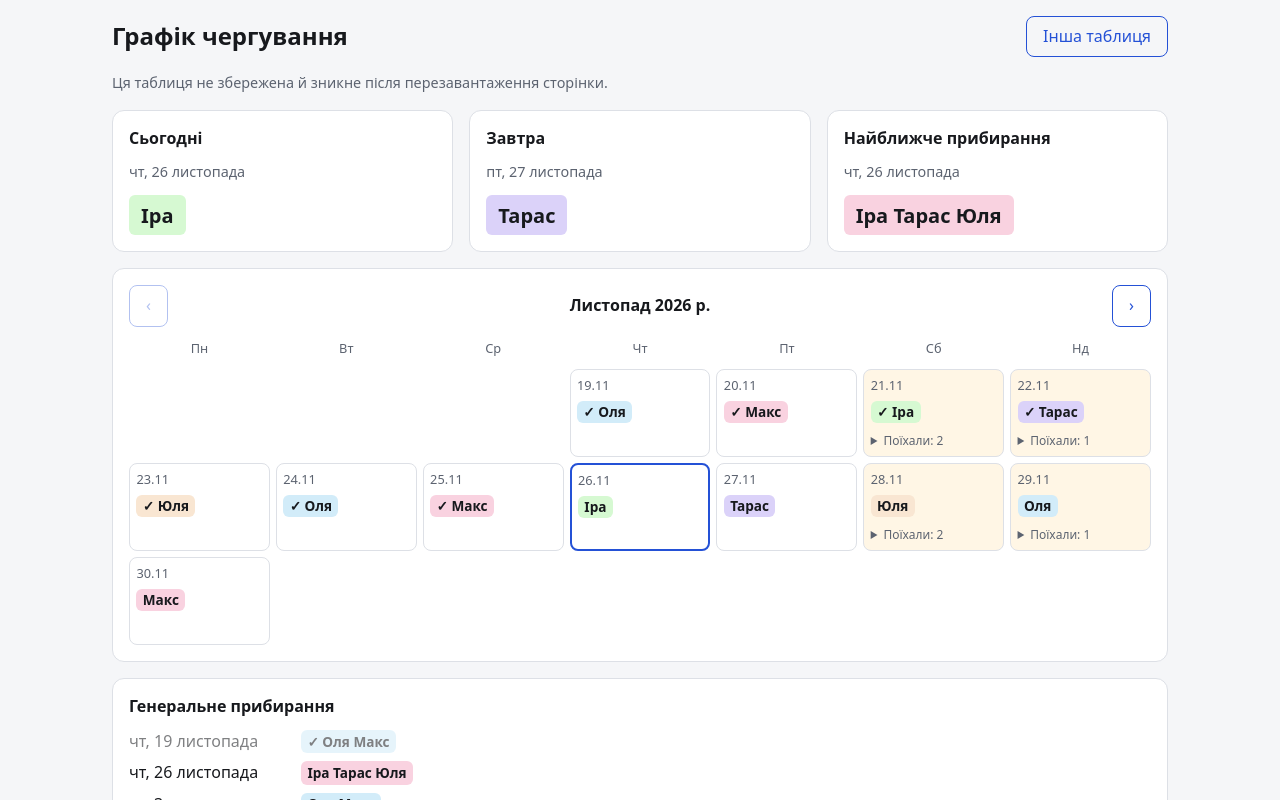
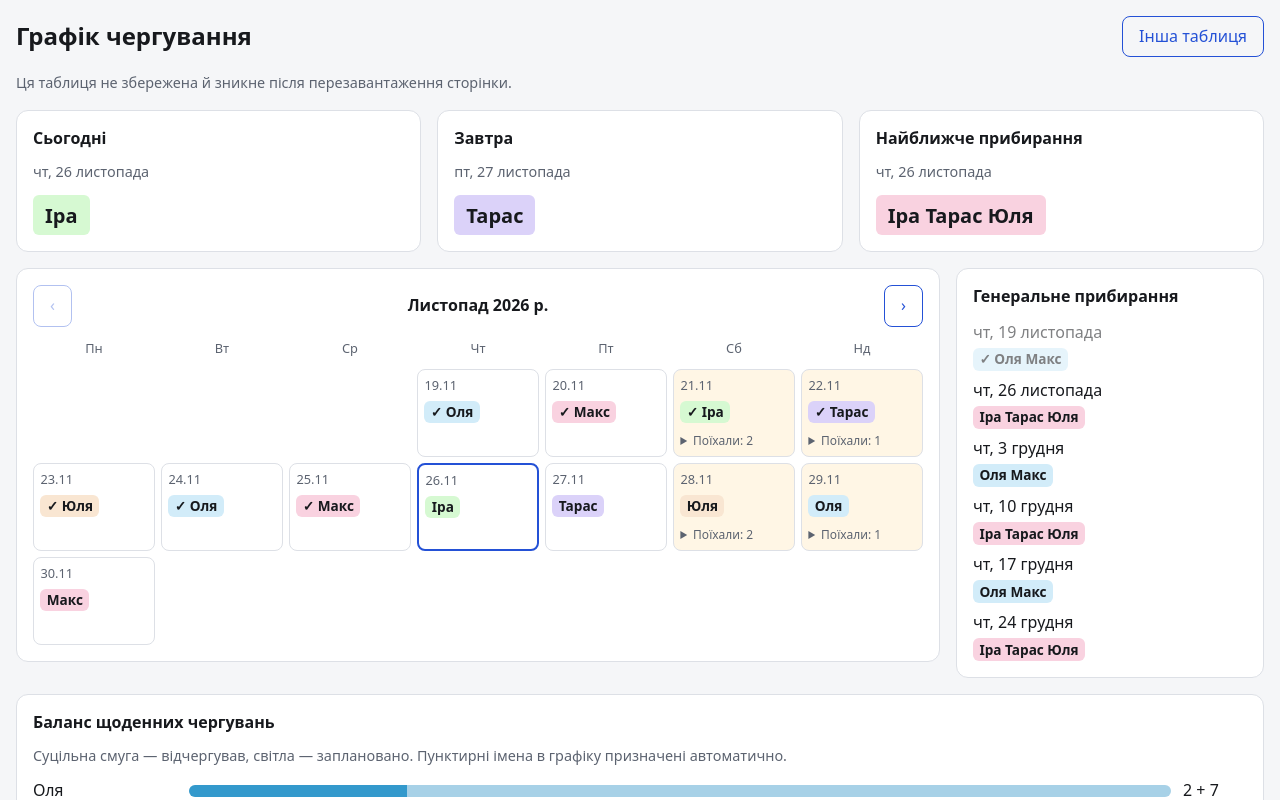
Before and after one commit to GTXtab/duty-board, a React (Vite) app: page / in a window 1280 px wide. Both pictures are taken after a click on the button "Переглянути приклад". Shown: the top 800 px of the page. Built offline with nearby package versions, Linux system fonts and the light colour scheme.

Commit message:
feat: place duty calendar and cleaning list side by side
Co-Authored-By: Claude Sonnet 5.5 <noreply@anthropic.com>
Claude-Session: https://claude.ai/code/session_018jh7XQnshW9EhMHcXNxrKz

```diff
--- a/src/App.tsx
+++ b/src/App.tsx
@@ -56,8 +56,10 @@ export const App = () => {
             </div>
           )}
           <TodaySummary daily={daily} cleaning={cleaning ?? null} today={today} />
-          <MonthCalendar roster={daily} today={today} />
-          {cleaning && <CleaningList roster={cleaning} today={today} />}
+          <div className={cleaning ? 'boards split' : 'boards'}>
+            <MonthCalendar roster={daily} today={today} />
+            {cleaning && <CleaningList roster={cleaning} today={today} />}
+          </div>
           <BalanceChart roster={daily} />
         </>
       ) : (
--- a/src/styles.css
+++ b/src/styles.css
@@ -11,7 +11,7 @@
 }
 * { box-sizing: border-box; }
 body { margin: 0; background: var(--bg); color: var(--text); line-height: 1.45; }
-main { max-width: 68rem; margin: 0 auto; padding: 1rem; display: grid; gap: 1rem; }
+main { max-width: 96rem; margin: 0 auto; padding: 1rem; display: grid; gap: 1rem; }
 h1 { font-size: 1.5rem; margin: 0; }
 h2 { font-size: 1rem; margin: 0; }
 ol, ul { margin: 0; padding: 0; }
@@ -44,17 +44,20 @@ details ul { padding-left: 1.25rem; }
 .day time small { display: none; }
 .away { font-size: 0.75rem; color: var(--muted); margin-top: auto; overflow-wrap: anywhere; }
 .cleaning, .balance { list-style: none; display: grid; gap: 0.5rem; }
-.cleaning li { display: grid; grid-template-columns: 10rem minmax(0, 1fr); gap: 0.75rem; }
+.cleaning li { display: grid; grid-template-columns: repeat(auto-fit, minmax(10rem, 1fr)); gap: 0.25rem 0.75rem; }
 .cleaning .past { opacity: 0.55; }
 .balance li { display: grid; grid-template-columns: minmax(5rem, 9rem) minmax(0, 1fr) 4rem; gap: 0.75rem; align-items: center; }
 .track { display: flex; height: 0.75rem; background: var(--bg); border-radius: 1rem; overflow: hidden; }
 .bar { width: var(--share); background: hsl(var(--hue) 60% 50%); }
 .bar.planned { opacity: 0.4; }
+.boards { display: grid; gap: 1rem; }
+@media (min-width: 70rem) {
+  .boards.split { grid-template-columns: minmax(0, 3fr) minmax(18rem, 1fr); align-items: start; }
+}
 @media (max-width: 40rem) {
   .weekdays { display: none; }
   .calendar { grid-template-columns: 1fr; }
   /* Inline grid placement must be overridden to collapse the month into a list. */
   .day { grid-column-start: auto !important; min-height: 0; }
   .day time small { display: inline; }
-  .cleaning li { grid-template-columns: 1fr; gap: 0.25rem; }
 }
```
